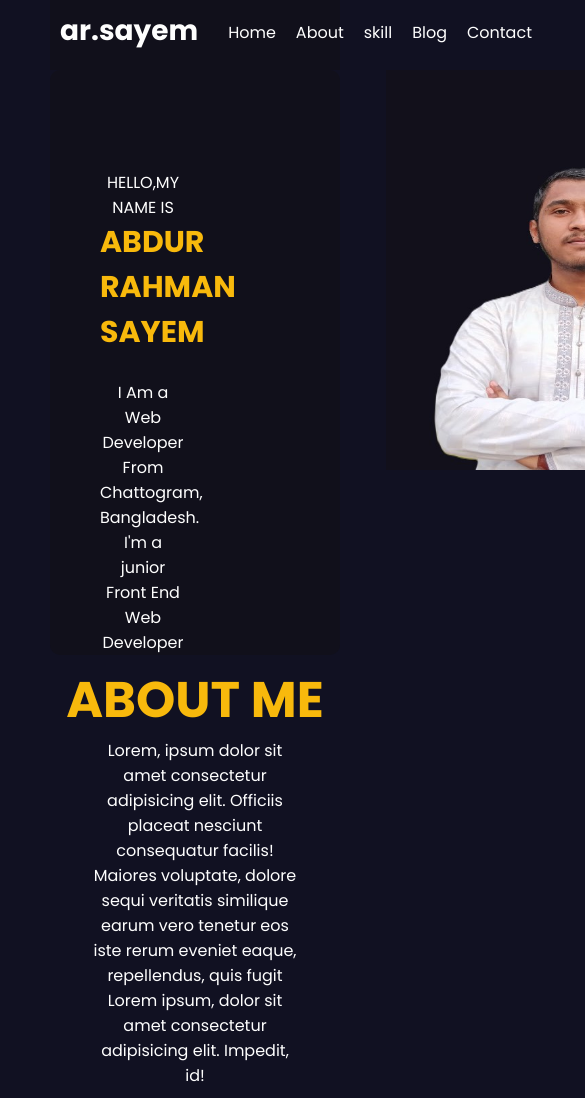
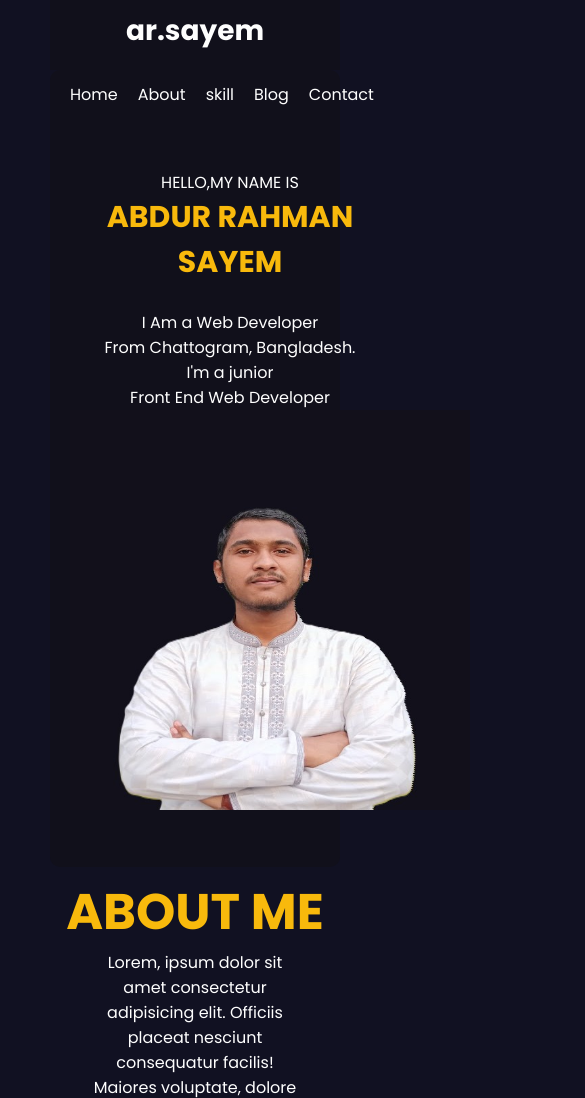
Before and after one commit to ar-sayem/first-portfolio, a plain HTML site: page index.html in a window 390 px wide. Shown: the top 1098 px of the page, 585 px wide, since content can reach past the window. Drawn offline with Linux system fonts and the light colour scheme.

Commit message:
added responsive desing for small device

```diff
--- a/style/style.css
+++ b/style/style.css
@@ -156,6 +156,8 @@ margin-top: 30PX;}
  #contact{
     color: #fefefe;
     margin-top: 30px;
+    display: flex;
+    flex-direction: column;
  }
 #contact div>h3,p{
     text-align: center;
@@ -206,3 +208,34 @@ footer>ul>li>a:hover{
     background-color: #f8b90c;
 
 }
+@media screen and (max-width:576px) {
+    header,.main,.blog{
+        flex-direction: column;
+    }
+    .logo{
+        text-align: center;
+    }
+    .blg{
+        border-radius: 5px;
+
+
+    }
+
+    .mdiv-1{
+        width: 100%;
+    }
+    .mdiv-2{
+        padding-left: 20px;
+        width: 100%;
+    }
+    #contact,header, .nav{
+        text-align: center;
+
+    }
+    #contact>.form{
+        padding-left: 10px;
+    }
+
+
+
+}
```
Also changed, not shown: index.html (+0 -3 lines).
